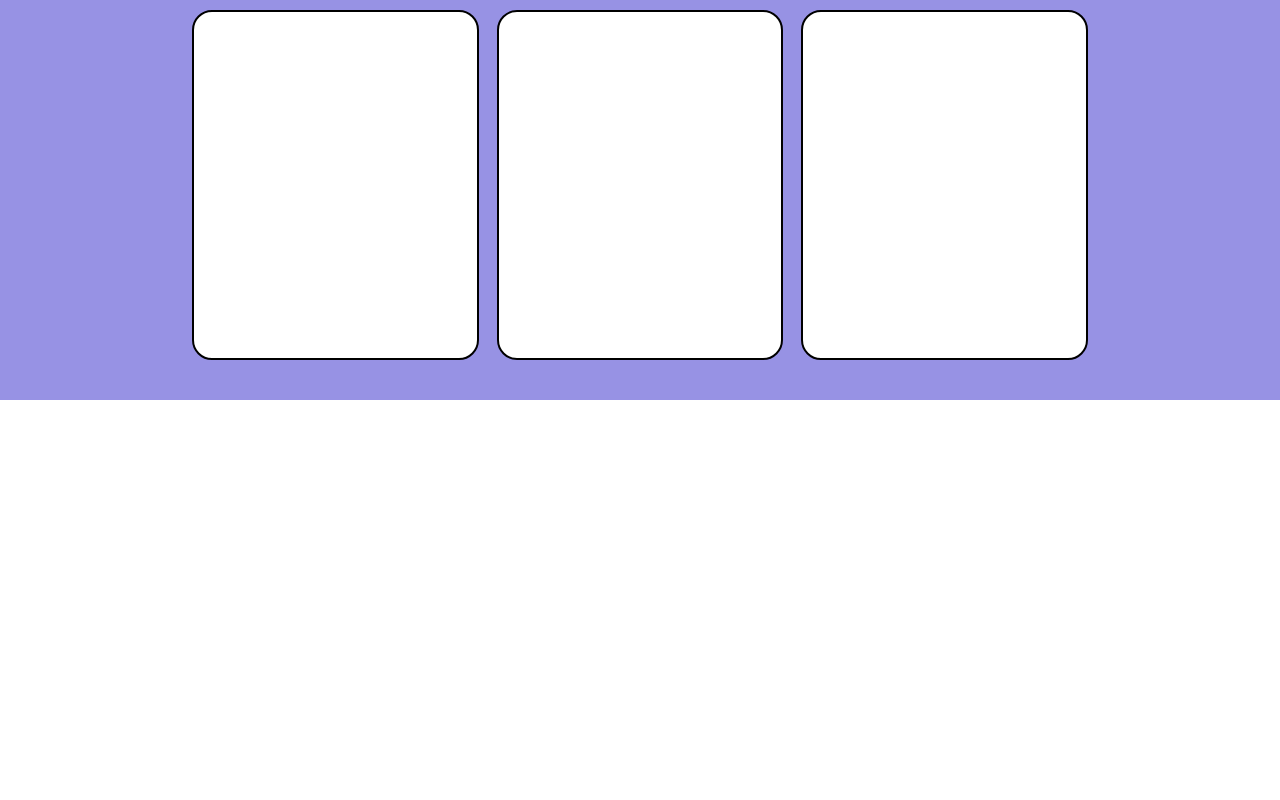
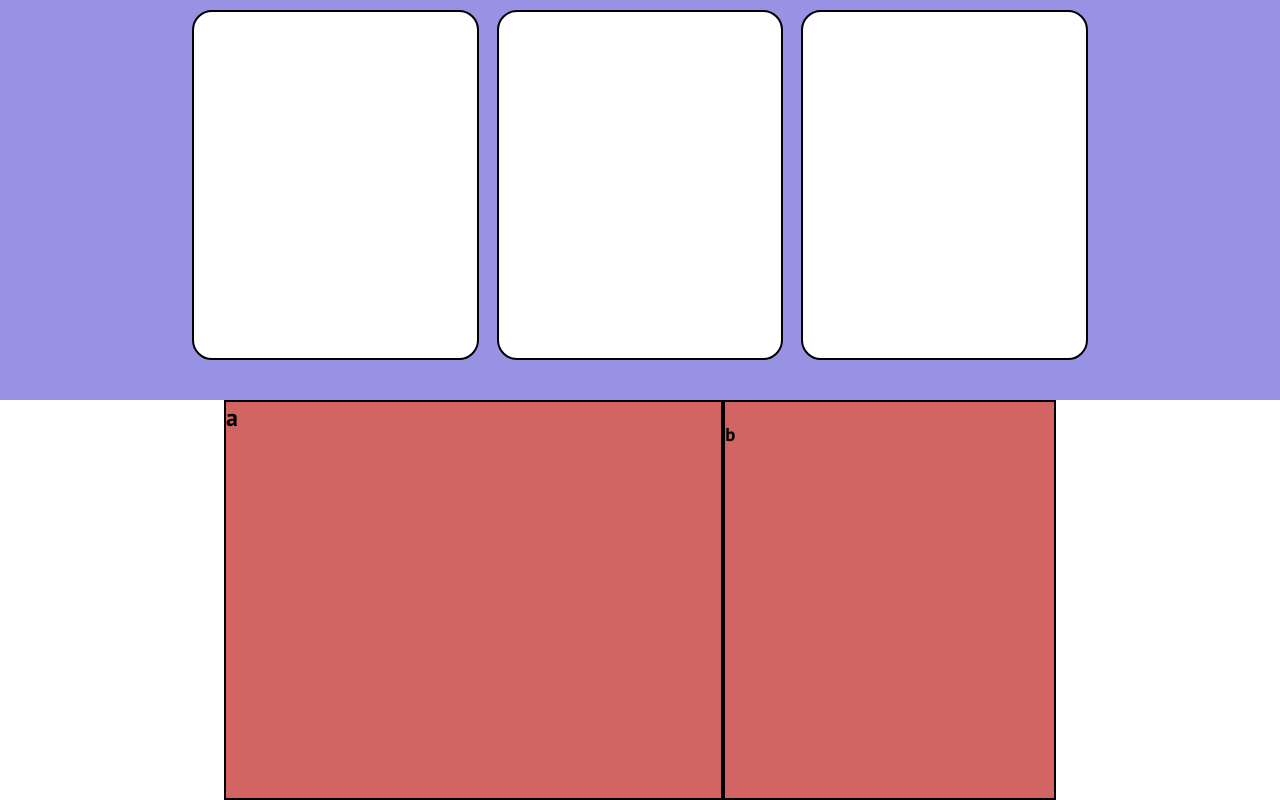
Before and after one commit to fabiodigiacomopepe/htmlcss-responsive-layout, a plain HTML site: page index.html in a window 1280 px wide. Shown: the part 2536-3336 px from the top of the page. Before the commit the page ends 2936 px from the top, so only its background shows below. Drawn offline with Linux system fonts and the light colour scheme.

Commit message:
Defined about us section (+add responsive)

```diff
--- a/css/style.css
+++ b/css/style.css
@@ -318,6 +318,44 @@ main .container .getademo-card.first .card-photo.first {
 
 
 
+/* regole ABOUT US section */
+.container.aboutus-cont .aboutus-flex {
+
+}
+
+
+    /* regole RESPONSIVE - STRATEGIC PLANNING section - TABLET */
+    @media screen and (min-width:480px) {
+        .container.aboutus-cont {
+            width: 80%;
+            max-width: 100%;
+        }
+
+        .container.aboutus-cont .aboutus-flex {
+            display: flex;
+        }
+
+        .container.aboutus-cont .aboutus-flex .aboutus-text-col {
+            width: 60%;
+        }
+
+        .container.aboutus-cont .aboutus-flex .aboutus-photo-col {
+            width: 40%;
+        }
+    }
+
+
+    /* regole RESPONSIVE - STRATEGIC PLANNING section - DESKTOP */
+    @media screen and (min-width:768px) {
+        .container.aboutus-cont {
+            width: 65%;
+        }
+    }
+
+
+
+
+
 /* regole DEBUG */
 header .container {
     background-color: brown;
@@ -356,3 +394,10 @@ main .container .getademo-card .card-photo {
     min-height: 350px;
     border: 2px solid black;
 }
+
+.container.aboutus-cont .aboutus-flex .aboutus-text-col,
+.container.aboutus-cont .aboutus-flex .aboutus-photo-col {
+    background-color: rgb(211, 100, 100);
+    border: 2px solid black;
+    min-height: 400px;
+}
--- a/index.html
+++ b/index.html
@@ -222,8 +222,22 @@
 
             <!-- about us -->
             <section>
-                <div class="container">
+                <div class="container aboutus-cont">
+                    <div class="aboutus-flex">
+                        <!-- colonna solo testo -->
+                        <div class="aboutus-text-col">
+                            <h2>a</h2>
+                            <p></p>
+                            <p></p>
+                        </div>
 
+                        <!-- colonna con foto -->
+                        <div class="aboutus-photo-col">
+                            <img src="" alt="">
+                            <h3>b</h3>
+                            <a href="#"><i></i></a>
+                        </div>
+                    </div>
                 </div>
             </section>
 
```
